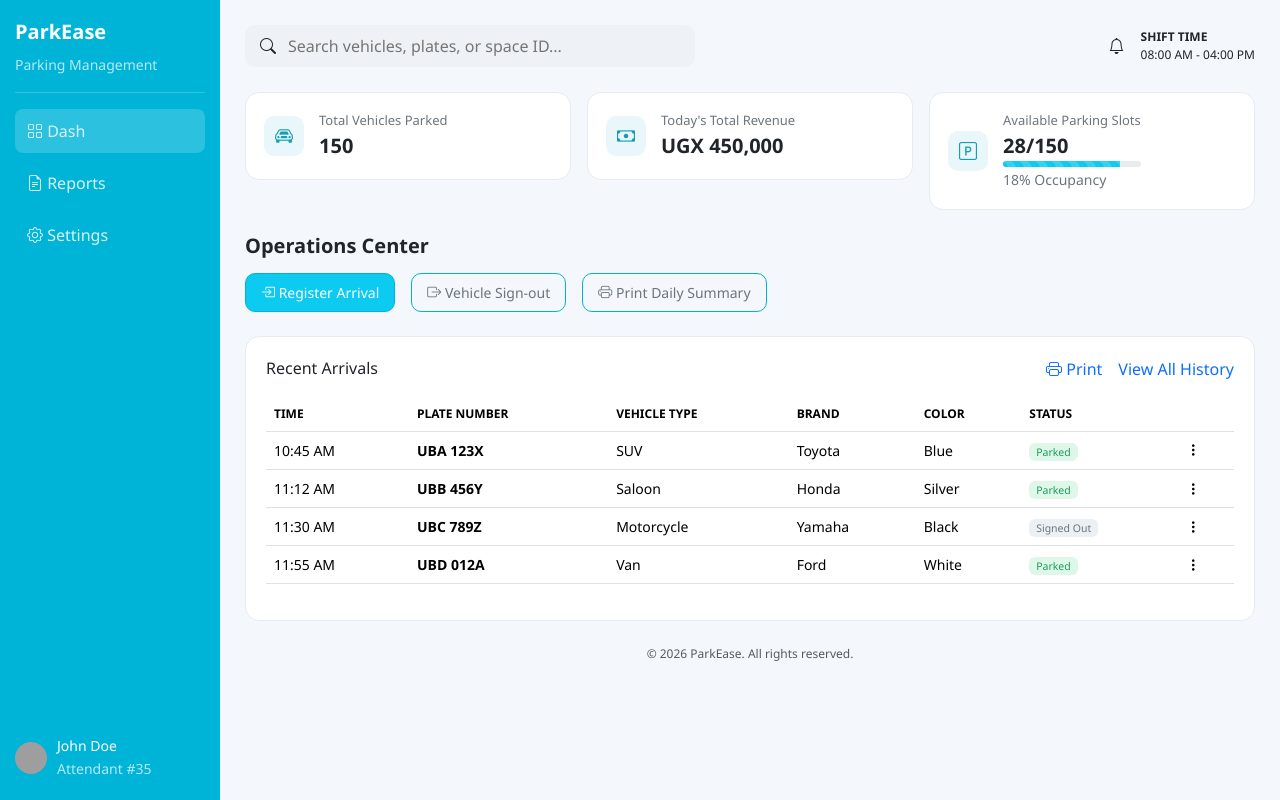
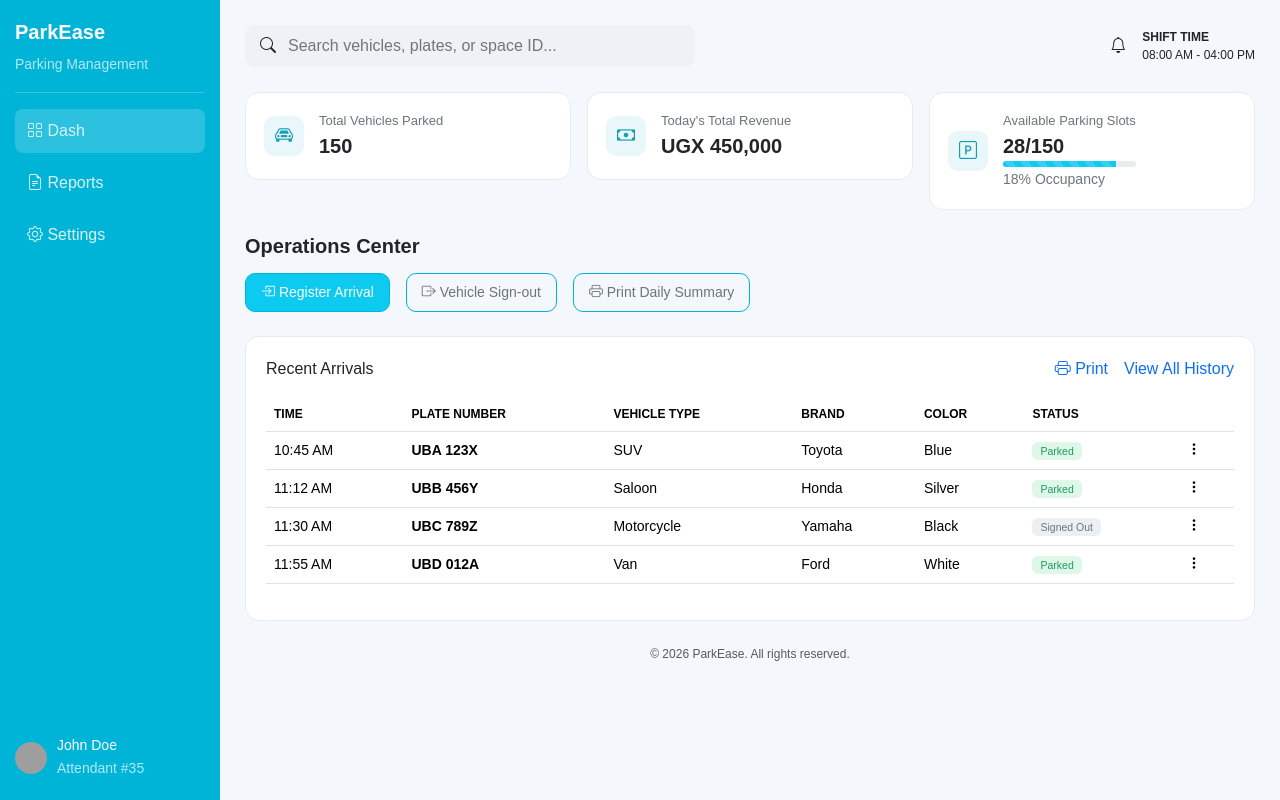
Before and after one commit to Modecai-dev/parkease-frontend, a plain HTML site: page dashboard.html in a window 1280 px wide. Drawn offline with nearby package versions, Linux system fonts and the light colour scheme; grey boxes are pictures that could not be loaded.

Commit message:
corrected some css stylings

```diff
--- a/css/dashboard.css
+++ b/css/dashboard.css
@@ -1,18 +1,19 @@
+/* Apply default font to the whole page */
 body {
   background: #f4f7fb;
-  font-family: Segoe UI, sans-serif;
+  font-family: Arial, Segoe UI, sans-serif;
+  margin: 0;
+  padding: 0;
 }
 
 /* SIDEBAR */
-
 .sidebar {
-  position: fixed;
+  position: fixed; /* Keep sidebar fixed on the left */
   left: 0;
   top: 0;
-  height: 100vh;
+  height: 100vh; /* Full height */
   width: 220px;
-  /*background:linear-gradient(180deg,#27b4c6,#159db0);*/
-  background-color: #00b4d8;
+  background-color: #00b4d8; /* Sidebar color */
   color: white;
   padding: 20px 15px;
   display: flex;
@@ -20,6 +21,7 @@ body {
   justify-content: space-between;
 }
 
+/* Sidebar branding */
 .sidebar h5 {
   font-weight: 600;
 }
@@ -28,6 +30,7 @@ body {
   opacity: 0.7;
 }
 
+/* Sidebar navigation links */
 .sidebar .nav-link {
   color: white;
   opacity: 0.85;
@@ -37,22 +40,20 @@ body {
 }
 
 .sidebar .nav-link.active {
-  background: rgba(255, 255, 255, 0.2);
+  background: rgba(255, 255, 255, 0.2); /* Highlight active link */
 }
 
 .sidebar .nav-link:hover {
-  background: rgba(255, 255, 255, 0.15);
+  background: rgba(255, 255, 255, 0.15); /* Hover effect */
 }
 
-/* MAIN */
-
+/* MAIN CONTENT */
 .main {
-  margin-left: 220px;
+  margin-left: 220px; /* Leave space for sidebar */
   padding: 25px;
 }
 
 /* TOPBAR */
-
 .topbar {
   display: flex;
   align-items: center;
@@ -60,6 +61,7 @@ body {
   margin-bottom: 25px;
 }
 
+/* Search box in topbar */
 .search-box {
   background: #eef2f6;
   border-radius: 10px;
@@ -77,8 +79,7 @@ body {
   outline: none;
 }
 
-/* DASH CARDS */
-
+/* DASHBOARD CARDS */
 .card-box {
   border-radius: 14px;
   border: 1px solid #e6ebf1;
@@ -89,6 +90,7 @@ body {
   gap: 15px;
 }
 
+/* Icon in card */
 .icon-box {
   width: 40px;
   height: 40px;
@@ -101,6 +103,7 @@ body {
   font-size: 18px;
 }
 
+/* Card text styles */
 .card-title {
   font-size: 13px;
   color: #6c757d;
@@ -111,31 +114,33 @@ body {
   font-size: 20px;
 }
 
-/* OPERATIONS */
-
+/* OPERATIONS CENTER */
 .section-title {
   font-weight: 600;
   margin: 25px 0 15px;
 }
 
+/* Buttons in operations center */
 .operation-btn {
   border-radius: 10px;
   padding: 8px 15px;
   font-size: 14px;
   border: 1px #00b4d8 solid;
+  cursor: pointer;
 }
 
 .operation-btn:hover {
   background-color: #00b4d8;
   border: none;
+  color: white;
 }
 
-/* progress bar*/
+/* PROGRESS BAR */
 .progress {
-  height: 6px;
+  height: 6px; /* Thin progress bar */
 }
-/* TABLE */
 
+/* TABLE STYLES */
 .table-box {
   background: white;
   border-radius: 14px;
@@ -143,35 +148,42 @@ body {
   padding: 20px;
 }
 
+/* Table header */
 .table thead {
   font-size: 12px;
   color: #6c757d;
 }
 
+/* Table cells */
 .table td {
   font-size: 14px;
 }
 
+/* Badges */
 .badge-parked {
   background: #dff7e8;
   color: #1c9b5f;
   font-weight: 500;
+  padding: 4px 8px;
+  border-radius: 6px;
 }
 
 .badge-signed {
   background: #edf0f3;
   color: #6c757d;
   font-weight: 500;
+  padding: 4px 8px;
+  border-radius: 6px;
 }
 
-/* FOOTER USER */
-
+/* USER FOOTER IN SIDEBAR */
 .user {
   display: flex;
   align-items: center;
   gap: 10px;
 }
 
+/* User avatar */
 .user img {
   width: 32px;
   height: 32px;
```
